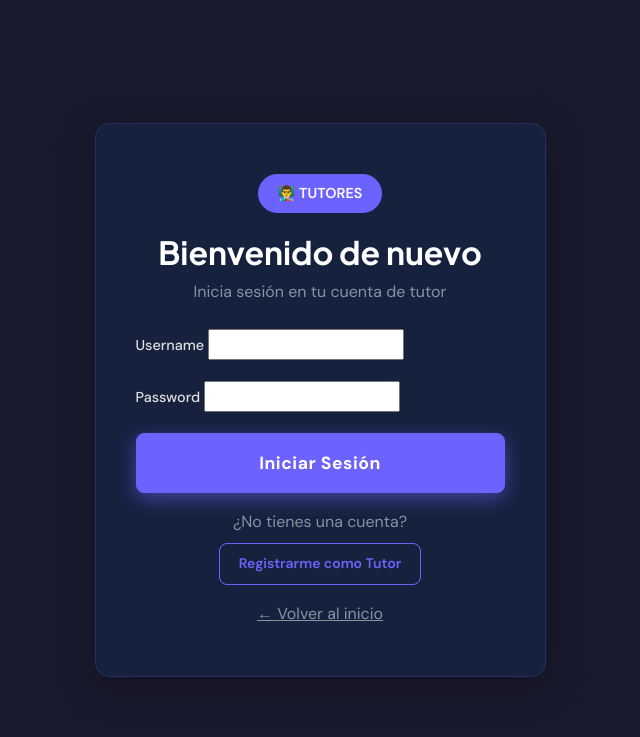
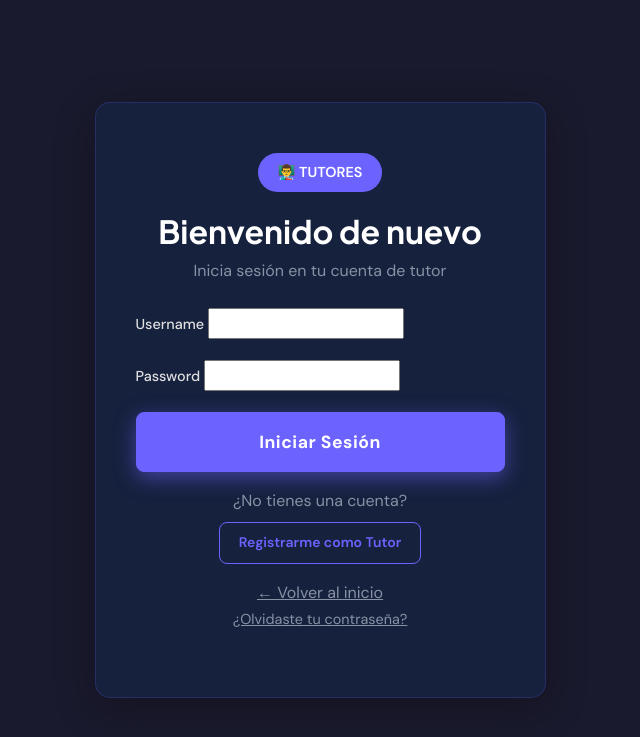
Before and after one commit to levi1519/subjectSupport, a Django app: template apps/accounts/templates/accounts/login_tutor.html in a window 1280 px wide. Shown: the top 737 px of the page, without its empty margins (320-960 px from the left). Run offline with Django 5.2, Linux system fonts and the light colour scheme; the template is opened without the code that fills it, so the values that code supplies are empty, except form fields; tables that the repository leaves empty hold one stand-in row (values such as "Sample post"); form fields are guessed from the names that the template uses.

Commit message:
Fix: Aplicación de funcionamientos faltantes de recuperación de contraseña incluyendo redireccionamiento desde los logins

```diff
--- a/apps/accounts/password_reset_views.py
+++ b/apps/accounts/password_reset_views.py
@@ -60,6 +60,9 @@ def _otp_is_expired(request) -> bool:
         return True
     from datetime import datetime, timezone as dt_tz
     expiry = datetime.fromisoformat(expiry_iso)
+    # Si el expiry no tiene tzinfo, hacerlo aware en UTC
+    if expiry.tzinfo is None:
+        expiry = expiry.replace(tzinfo=dt_tz.utc)
     return timezone.now() > expiry
 
 
--- a/apps/accounts/templates/accounts/login_student.html
+++ b/apps/accounts/templates/accounts/login_student.html
@@ -94,6 +94,12 @@
                                     <a href="{% url 'student_landing' %}" class="text-muted">← Volver al inicio</a>
                                 </div>
                             </div>
+                            <div class="text-center mb-3">
+                                <a href="{% url 'password_reset_request' %}"
+                                   style="color: var(--muted); font-size: 0.9rem;">
+                                   ¿Olvidaste tu contraseña?
+                                </a>
+                            </div>
                         </form>
                     </div>
                 </div>
--- a/apps/accounts/templates/accounts/login_tutor.html
+++ b/apps/accounts/templates/accounts/login_tutor.html
@@ -104,6 +104,12 @@
                                     <a href="{% url 'tutor_landing' %}" class="text-muted">← Volver al inicio</a>
                                 </div>
                             </div>
+                            <div class="text-center mb-3">
+                                <a href="{% url 'password_reset_request' %}"
+                                   style="color: var(--muted); font-size: 0.9rem;">
+                                   ¿Olvidaste tu contraseña?
+                                </a>
+                            </div>
                         </form>
                     </div>
                 </div>
--- a/geoconfig/middleware.py
+++ b/geoconfig/middleware.py
@@ -21,6 +21,7 @@ class GeoRestrictionMiddleware:
         '/static/',
         '/media/',
         '/accounts/logout/',
+        '/accounts/password-reset/',
         '/internal/',
         '/gestion-ay-2026-4/',
     ]
```
